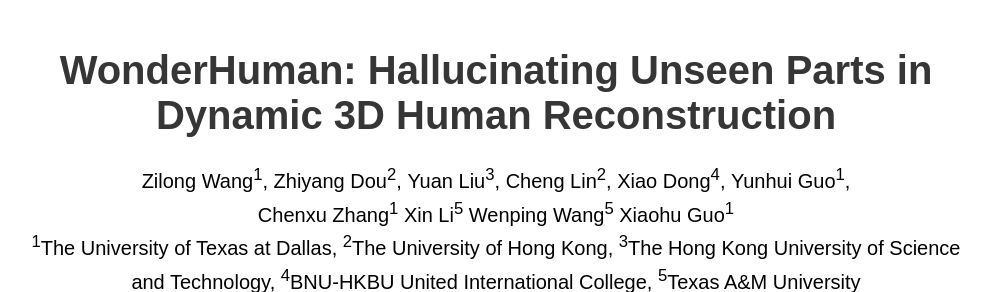
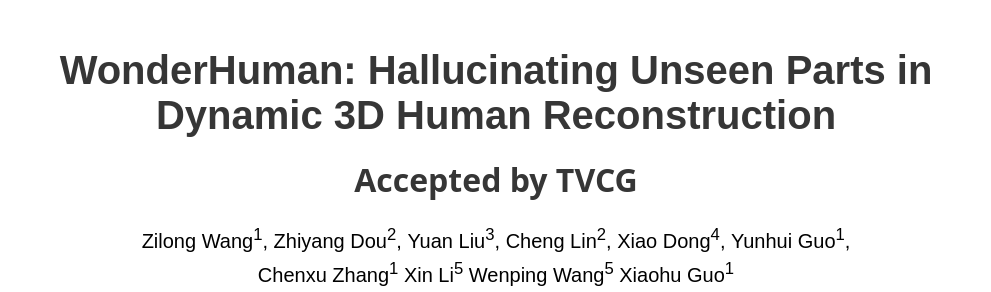
Before and after one commit to wyiguanw/WonderHuman, a plain HTML site: page index.html in a window 1280 px wide. Shown: the top 292 px of the page, without its empty margins (144-1135 px from the left). Drawn offline with nearby package versions, Linux system fonts and the light colour scheme; some icons are missing; a web font is replaced by a local one.

Commit message:
accepted by TVCG

```diff
--- a/index.html
+++ b/index.html
@@ -53,6 +53,7 @@
       <div class="columns is-centered">
         <div class="column has-text-centered">
           <h1 class="title is-2 publication-title">WonderHuman: Hallucinating Unseen Parts in Dynamic 3D Human Reconstruction</h1>
+           <h5 class="title is-3">Accepted by TVCG</h5>
           <div class="is-size-5 publication-authors">
             <span class="author-block">
               Zilong Wang<sup>1</sup>,
```
